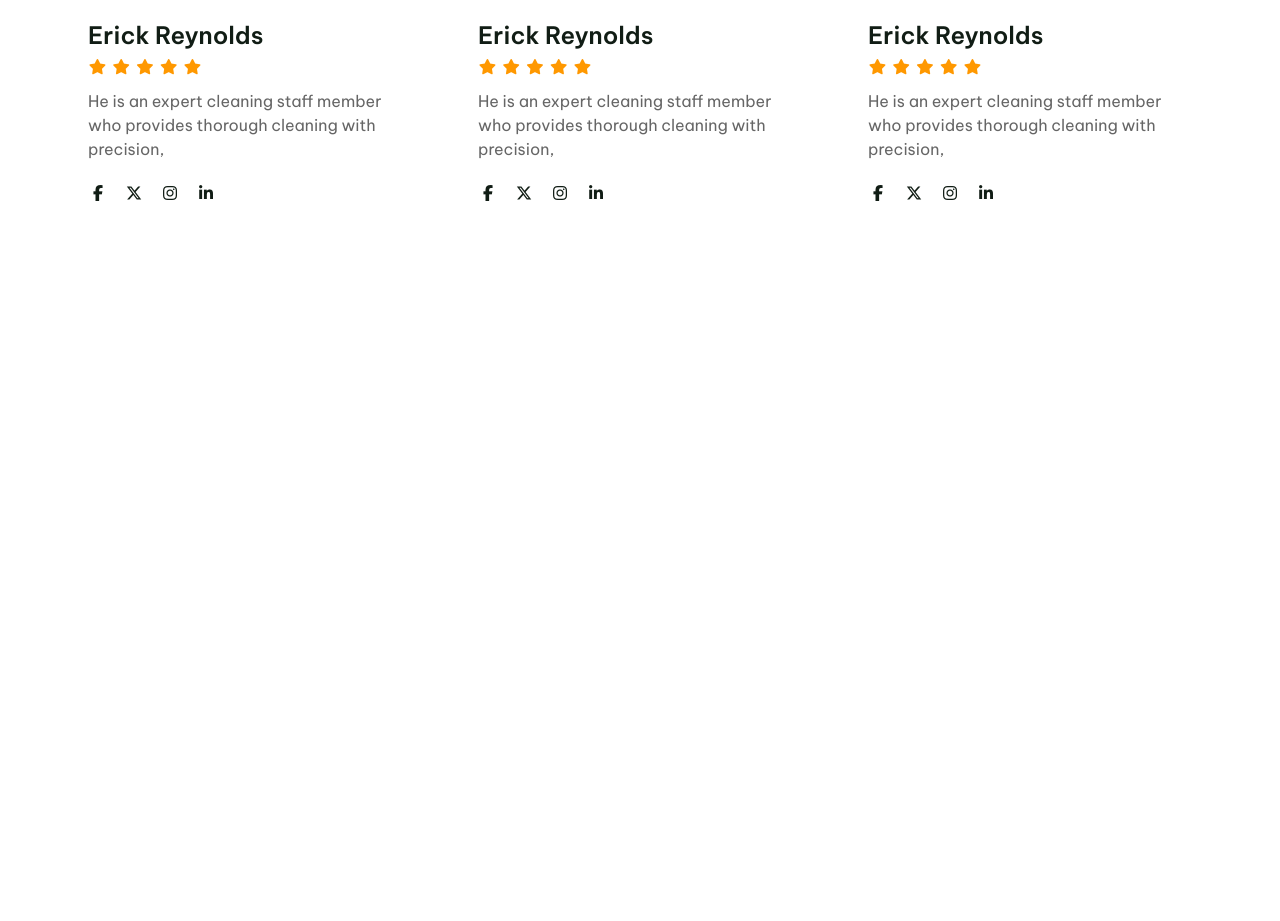
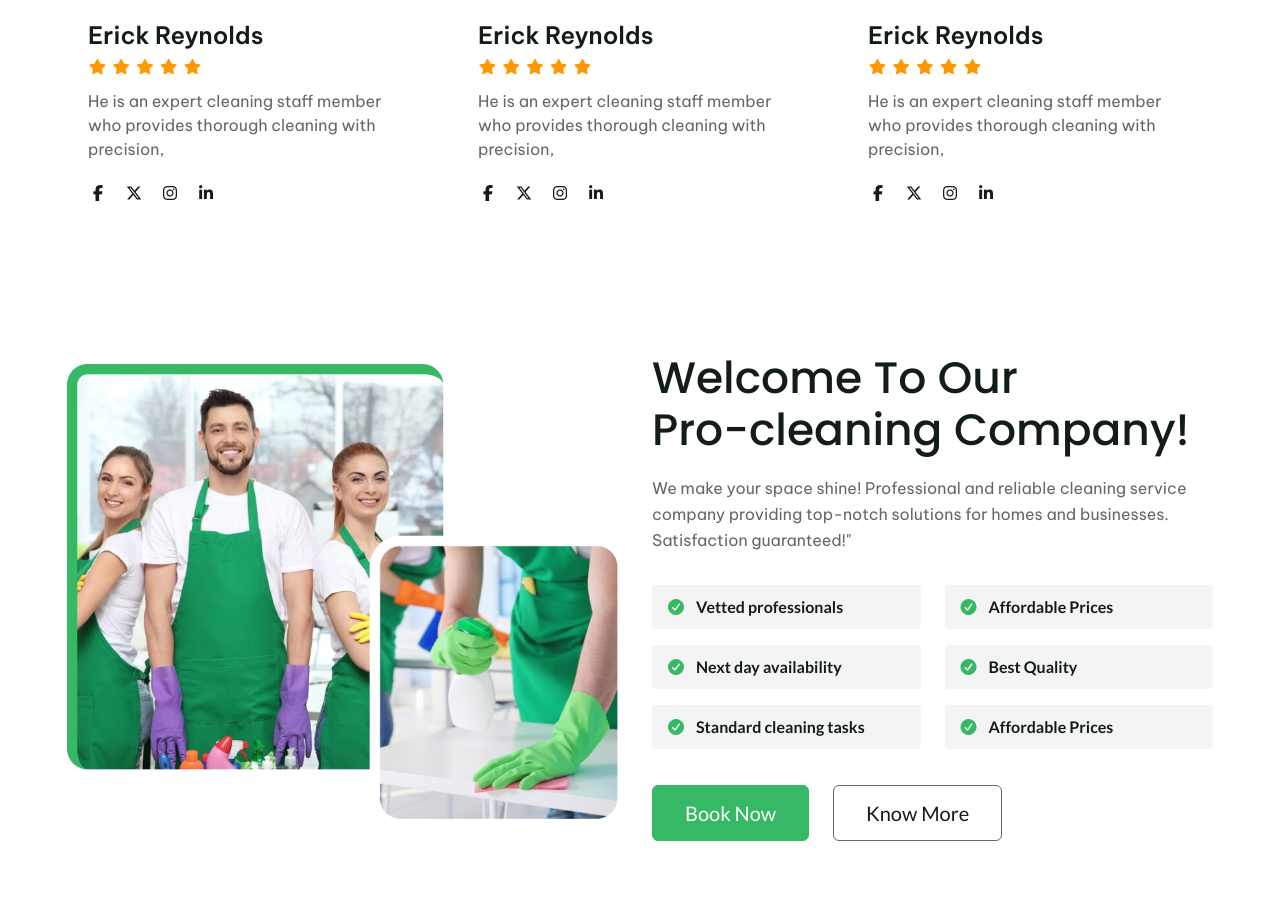
Before and after one commit to faysal-mahamud/procleaning-services, a plain HTML site: page index.html in a window 1280 px wide. Shown: the part 2787-3708 px from the top of the page. Before the commit the page ends 3071 px from the top, so only its background shows below. Drawn offline with Linux system fonts and the light colour scheme.

Commit message:
about part

```diff
--- a/css/style.css
+++ b/css/style.css
@@ -458,3 +458,76 @@ body {
   color: #36B864;
 }
 /* Team part end */
+
+/* About part start */
+.about-section {
+  padding: 68px 0 80px;
+}
+
+.about-row {
+  align-items: center;
+  justify-content: space-between;
+  --bs-gutter-y: 48px;
+}
+
+.about-img-col {
+  text-align: left;
+}
+
+.about-heading {
+  font-family: 'Poppins', sans-serif;
+  font-size: 44px;
+  font-weight: 500;
+  line-height: 52.8px;
+  color: #111D15;
+  margin-bottom: 18px;
+}
+
+.about-desc {
+  font-size: 16px;
+  font-weight: 400;
+  line-height: 26px;
+  color: #666666;
+  margin-bottom: 32px;
+}
+
+.about-checklist {
+  display: grid;
+  grid-template-columns: repeat(2, minmax(0, 1fr));
+  gap: 16px 24px;
+  margin-bottom: 36px;
+}
+
+.check-pill {
+  background-color: #F5F4F4;
+  border-radius: 4px;
+  padding: 10px 14px;
+  display: flex;
+  align-items: center;
+  gap: 10px;
+  font-family: 'Lato', sans-serif;
+  font-size: 16px;
+  font-weight: 600;
+  color: #111D15;
+}
+
+.check-pill i {
+  color: #36B864;
+  font-size: 16px;
+  flex-shrink: 0;
+}
+
+.about-actions {
+  display: flex;
+  flex-wrap: wrap;
+  align-items: center;
+  gap: 24px;
+}
+
+.btn-about-primary, .btn-about-secondary {
+  font-family: 'Lato', sans-serif;
+  font-size: 20px;
+  font-weight: 500;
+  padding: 12px 32px;
+}
+/* About part end */
--- a/index.html
+++ b/index.html
@@ -216,6 +216,36 @@
   </section>
   <!-- Team part end -->
 
+  <!-- About part start -->
+  <section id="about" class="about-section">
+    <div class="container custom-container">
+      <div class="row about-row">
+        <div class="col-lg-6 about-img-col">
+          <img src="images/about-group.png" alt="ProCleaning team" class="overlap-group-img">
+        </div>
+        <div class="col-lg-6">
+          <h2 class="about-heading">Welcome To Our<br>Pro-cleaning Company!</h2>
+          <p class="about-desc">We make your space shine! Professional and reliable cleaning service company providing top-notch solutions for homes and businesses. Satisfaction guaranteed!"</p>
+
+          <div class="about-checklist">
+            <div class="check-pill"><i class="fa-solid fa-circle-check"></i><span>Vetted professionals</span></div>
+            <div class="check-pill"><i class="fa-solid fa-circle-check"></i><span>Affordable Prices</span></div>
+            <div class="check-pill"><i class="fa-solid fa-circle-check"></i><span>Next day availability</span></div>
+            <div class="check-pill"><i class="fa-solid fa-circle-check"></i><span>Best Quality</span></div>
+            <div class="check-pill"><i class="fa-solid fa-circle-check"></i><span>Standard cleaning tasks</span></div>
+            <div class="check-pill"><i class="fa-solid fa-circle-check"></i><span>Affordable Prices</span></div>
+          </div>
+
+          <div class="about-actions">
+            <a href="#" class="btn-green btn-about-primary">Book Now</a>
+            <a href="#" class="btn-outline-dark-custom btn-about-secondary">Know More</a>
+          </div>
+        </div>
+      </div>
+    </div>
+  </section>
+  <!-- About part end -->
+
 
   <script src="js/bootstrap.bundle.min.js"></script>
 </body>
```
